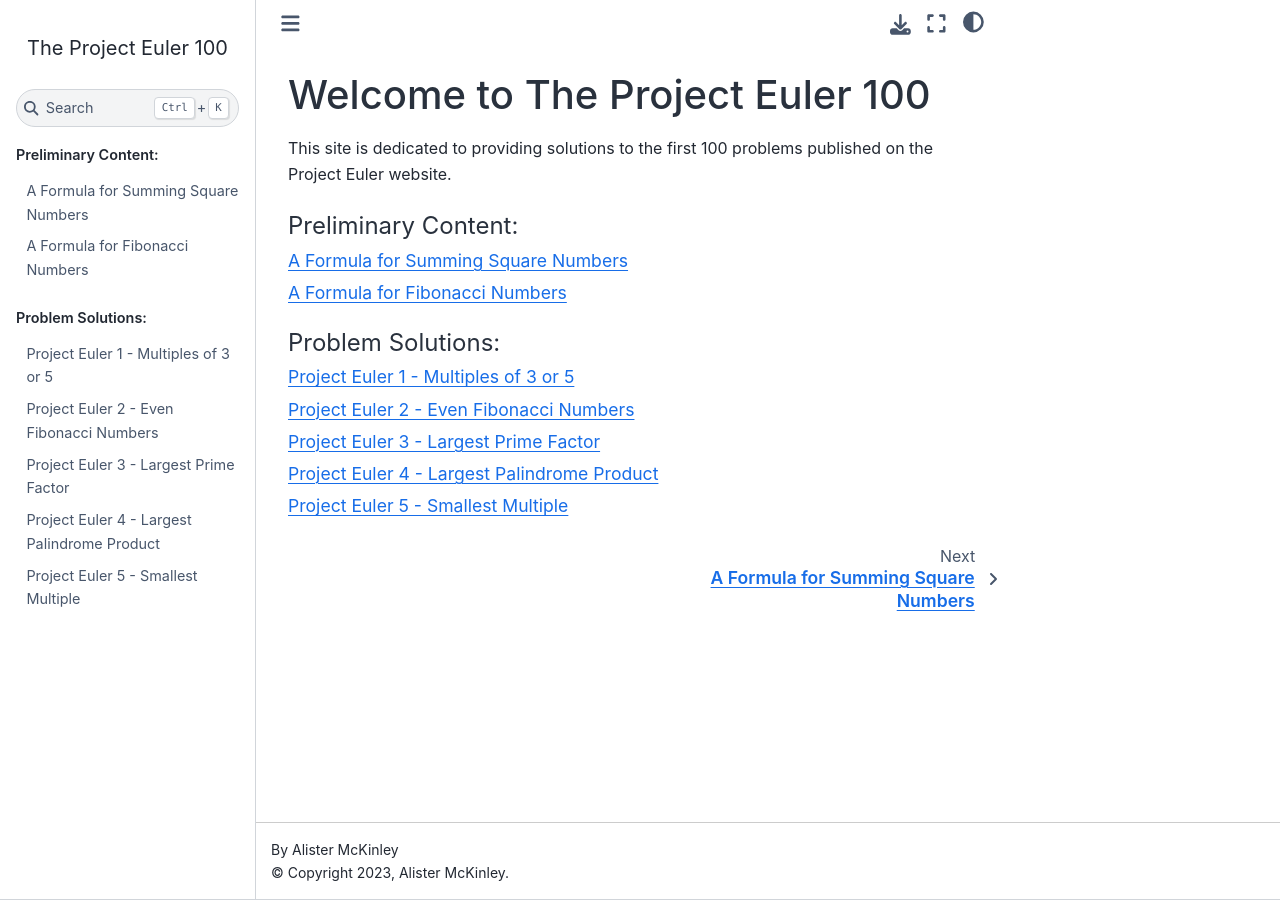
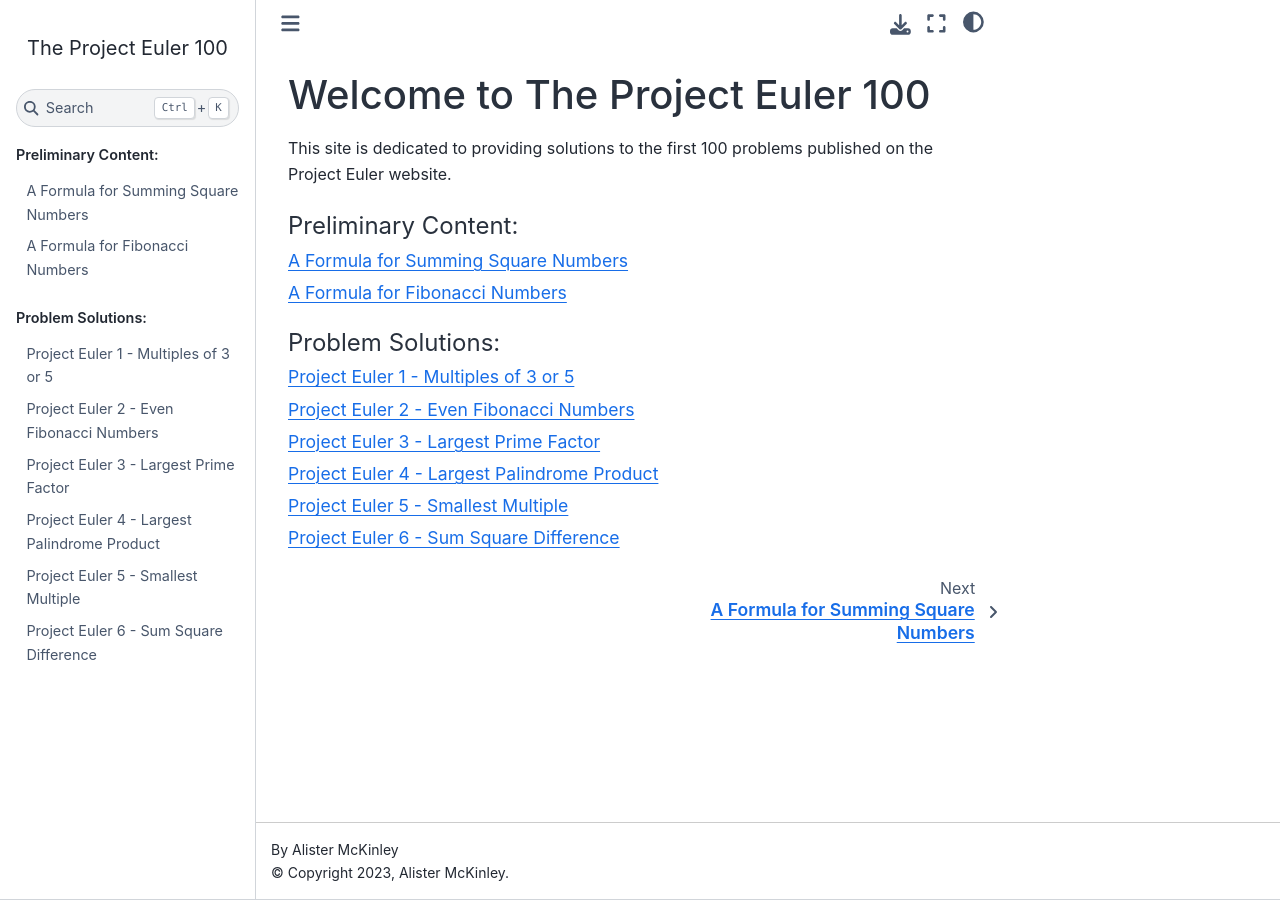
Before and after one commit to alpatine/project-euler-python, a Sphinx documentation site: the page built from doc/source/index.rst, in a window 1280 px wide. Built offline with Sphinx 7.4.7 and the Sphinx Book theme 1.1.4, drawn with Linux system fonts in a browser that asks for light colours; some of the changed lines change nothing that is shown.

Commit message:
Convert doc for problem 6

````diff
--- a/doc/source/index.rst
+++ b/doc/source/index.rst
@@ -25,3 +25,4 @@
    problems/p003
    problems/p004
    problems/p005
+   problems/p006
--- /dev/null
+++ b/doc/source/problems/p006.md
@@ -0,0 +1,88 @@
+# Project Euler 6 - Sum Square Difference
+Project Euler Problem 6: https://projecteuler.net/problem=6
+
+The problem reads:
+
+> The sum of the squares of the first ten natural numbers is,
+> $$1^2+2^2+\dots+10^2 = 385$$
+>
+> The square of the sum of the first ten natural numbers is, $$(1+2+\dots+10)^2
+> = 55^2 = 3025$$
+>
+> Hence the difference between the sum of the squares of the first ten natural
+> numbers and the square of the sum is $3025-385=2640$.
+>
+> Find the difference between the sum of the squares of the first one hundred
+> natural numbers and the square of the sum.
+
+## Brute Force
+This answer can be obtained by simply performing the artihmetic, although there
+are many calculations that each present an opportunity for a mistake. Doing this
+we get:
+
+$$\begin{aligned}
+    (1+2+\dots+99+100)^2 = 5050^2 &= 25502500 \\
+    1^2 + 2^2 + \dots + 99^2 + 100^2 = 1 + 4 + \dots + 9801 + 10000 &= 338350 \\
+    25502500 - 338350 &= 25164150
+\end{aligned}$$
+
+## Python Implementation
+``` python
+def sum_numbers(n: int) -> int:
+    return n * (n + 1) // 2
+
+def sum_square_numbers(n: int) -> int:
+    return n * (2 * n + 1) * (n + 1) // 6
+
+def p6(n: int) -> int:
+    return sum_numbers(n) ** 2 - sum_square_numbers(n)
+
+print(p6(100))
+```
+
+## Using Algebra
+To reduce the potential for errors, we will derive a formula that can be used to
+calculate the result directly.
+
+The triangle numbers are a well known sequence formed by adding the first n
+integers:
+
+$$\begin{aligned}
+    T_1 &= 1 \\
+    T_2 &= 1 + 2 = 3 \\
+    T_3 &= 1 + 2 + 3 = 6 \\
+    \vdots
+\end{aligned}$$
+
+The formula for a given triangle number is also well known:
+
+$$T_n = \sum_{k=1}^{n}k = \frac{n}{2}(n+1)$$
+
+Previously we examined the sum of squares sequence and determined that the
+formula for a given term in that sequence is:
+
+$$\begin{aligned}
+    S_n = \sum_{k=1}^{n}k^2 = \frac{n}{6}(n+1)(2n+1)
+\end{aligned}$$
+
+Combining these formulae together will allow us to derive a new formula that we
+can use to calculate the desired result:
+
+$$\begin{aligned}
+    \text{Let: } A_n &= (1+2+\dots+n)^2 - (1^2 + 2^2 + \dots + n^2) \\
+    &= \left(\sum_{k=1}^{n}k\right)^2 - \left(\sum_{k=1}^{n}k^2\right) \\
+    &= \left(\frac{n}{2}(n+1)\right)^2 - \frac{1}{6}n(n+1)(2n+1) \\
+    &= \frac{n^2}{4}(n+1)^2 - \frac{1}{6}n(n+1)(2n+1) \\
+    &= \frac{n}{12}\left(3n(n^2+2n+1)-2(2n^2+3n+1)\right) \\
+    &= \frac{n}{12}\left(3n^3 + 2n^2 - 3n - 2\right) \\
+    &= \frac{n}{12}(n-1)(n+1)(3n+2)
+\end{aligned}$$
+
+The question is asking for the 100th term. Plugging that in gives the desired
+result:
+
+$$\begin{aligned}
+    A_{100} &= \frac{100}{12}(100-1)(100+1)(3\cdot100+2) \\
+    &= \frac{100}{12}\cdot99\cdot101\cdot302 \\
+    &= 25164150
+\end{aligned}$$
````
